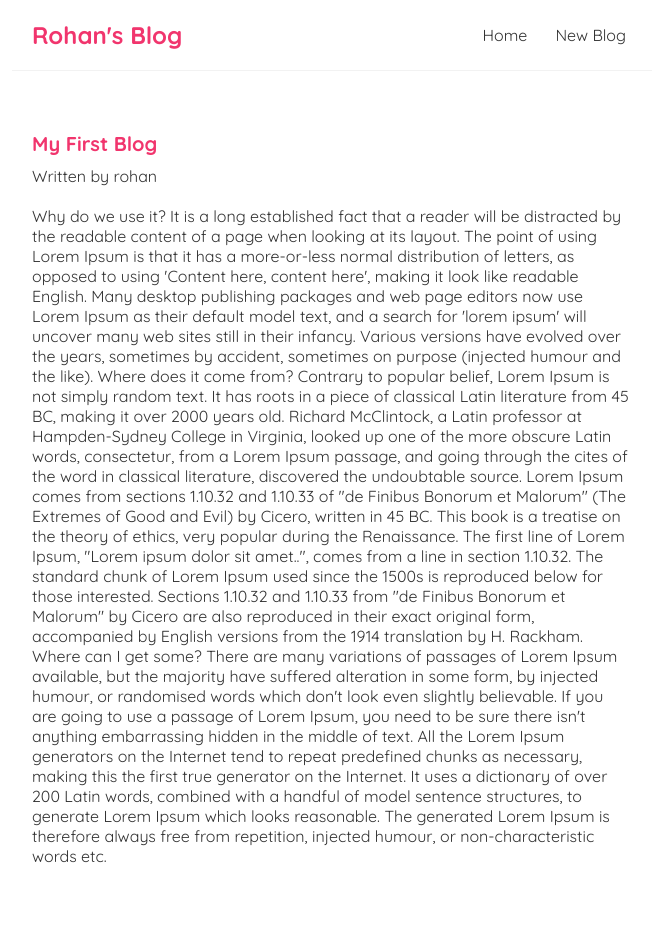
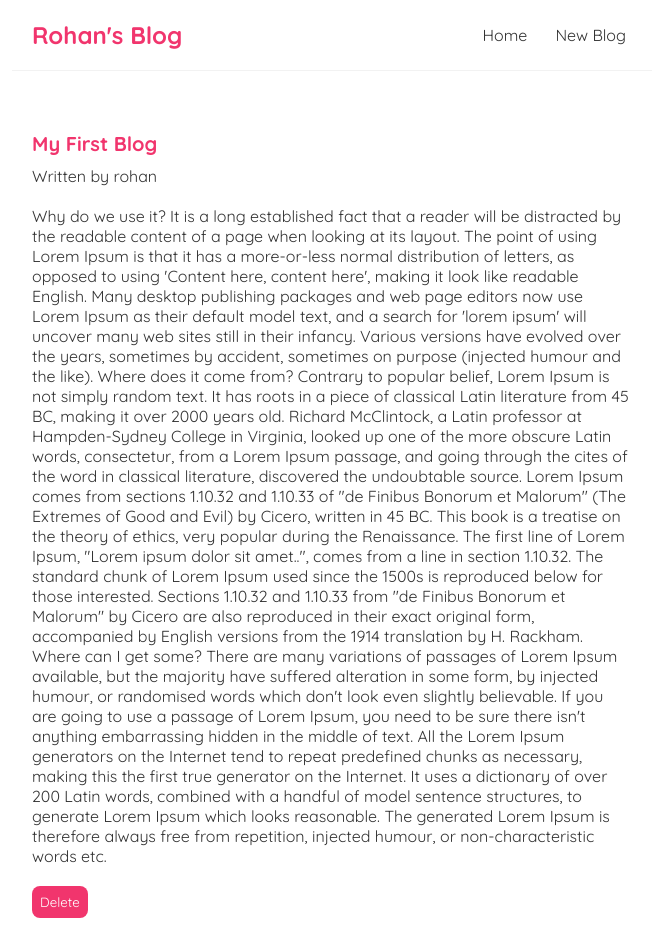
Before and after one commit to rd4398/simple-blog, a React (Create React App) app: page /blogs/1 in a window 1280 px wide. Shown: the top 952 px of the page, without its empty margins (308-967 px from the left). Built offline with nearby package versions, Linux system fonts and the light colour scheme; data requests are answered from the project's data file.

Commit message:
Deleting the blog and adding 404 Not found component

```diff
--- a/src/App.js
+++ b/src/App.js
@@ -3,6 +3,7 @@ import Home from './components/Home'
 import { BrowserRouter as Router, Route, Switch } from 'react-router-dom';
 import Create from './components/Create';
 import BlogDetails from './components/BlogDetails';
+import NotFound from './components/404NotFound';
 
 function App() {
 
@@ -22,6 +23,9 @@ function App() {
           <Route path="/blogs/:id">
             <BlogDetails />
           </Route>
+          <Route path="*">
+            <NotFound />
+          </Route>
         </Switch>
       </div>
     </div>
--- /dev/null
+++ b/src/components/404NotFound.js
@@ -0,0 +1,13 @@
+import { Link } from "react-router-dom";
+
+const NotFound = () =>{
+    return (
+        <div className="not-found">
+            <h2>Sorry</h2>
+            <p>The requested page cannot be found</p>
+            <Link to="/">Back to homepage...</Link>
+        </div>
+    );
+}
+
+export default NotFound;
--- a/src/components/BlogDetails.js
+++ b/src/components/BlogDetails.js
@@ -1,9 +1,19 @@
 import { useParams } from "react-router-dom";
 import useFetch from '../useFetch';
+import { useHistory } from "react-router-dom";
 
 const BlogDetails = () => {
     const { id } = useParams();
     const { data: blog, error, isPending } = useFetch('http://localhost:8000/blogs/' + id);
+    const history = useHistory();
+
+    const handleClick = () =>{
+        fetch('http://localhost:8000/blogs/' + blog.id, {
+            method: 'DELETE'
+        }).then(() => {
+            history.push('/');
+        })
+    }
 
     return (
         <div className="blog-details">
@@ -14,6 +24,7 @@ const BlogDetails = () => {
                     <h2>{ blog.title }</h2>
                     <p>Written by { blog.author }</p>
                     <div>{ blog.body }</div>
+                    <button onClick={handleClick}>Delete</button>
                 </article>
             )}
         </div>
--- a/src/index.css
+++ b/src/index.css
@@ -74,6 +74,14 @@
   margin: 20px 0;
 }
 
+.blog-details button {
+  background: #f1356d;
+  color: #fff;
+  border: 0;
+  padding: 8px;
+  border-radius: 8px;
+  cursor: pointer;
+}
 /* Create new blog */
 .create {
   max-width: 400px;
@@ -109,3 +117,10 @@
   border-radius: 8px;
   cursor: pointer;
 }
+
+.not-found{
+  font-size: 20px;
+  color: #f1356d;
+  margin-bottom: 30px;
+  text-align: center;
+}
```
